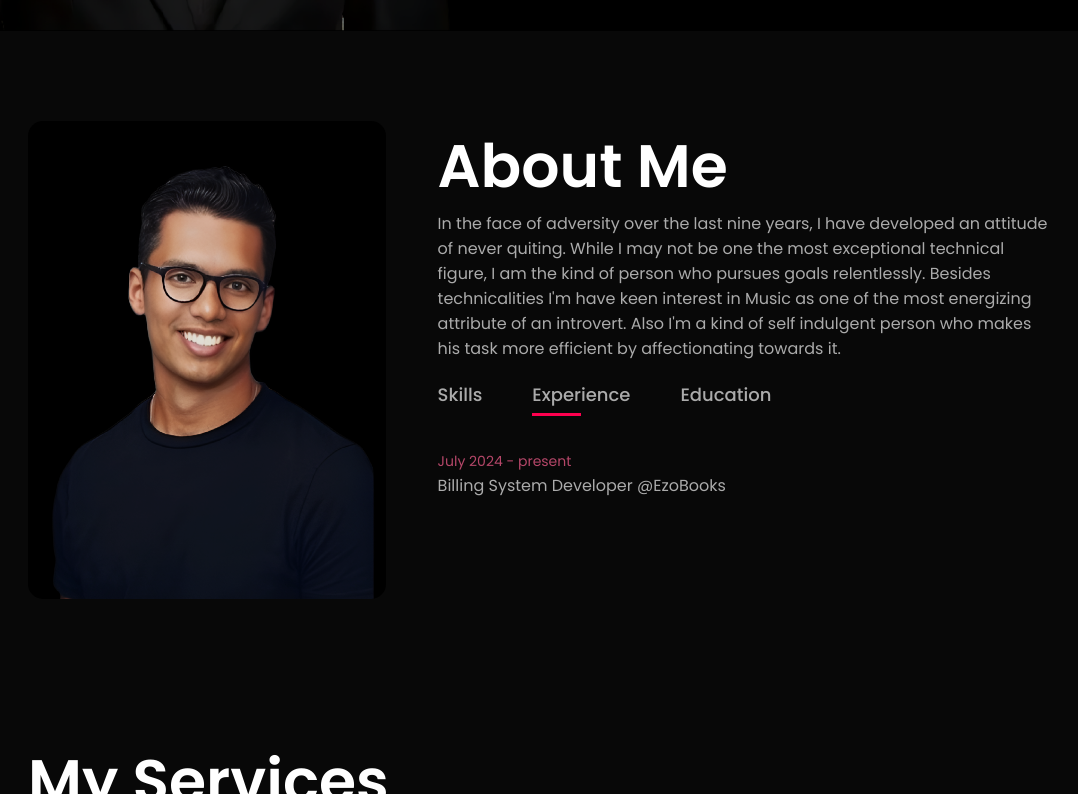
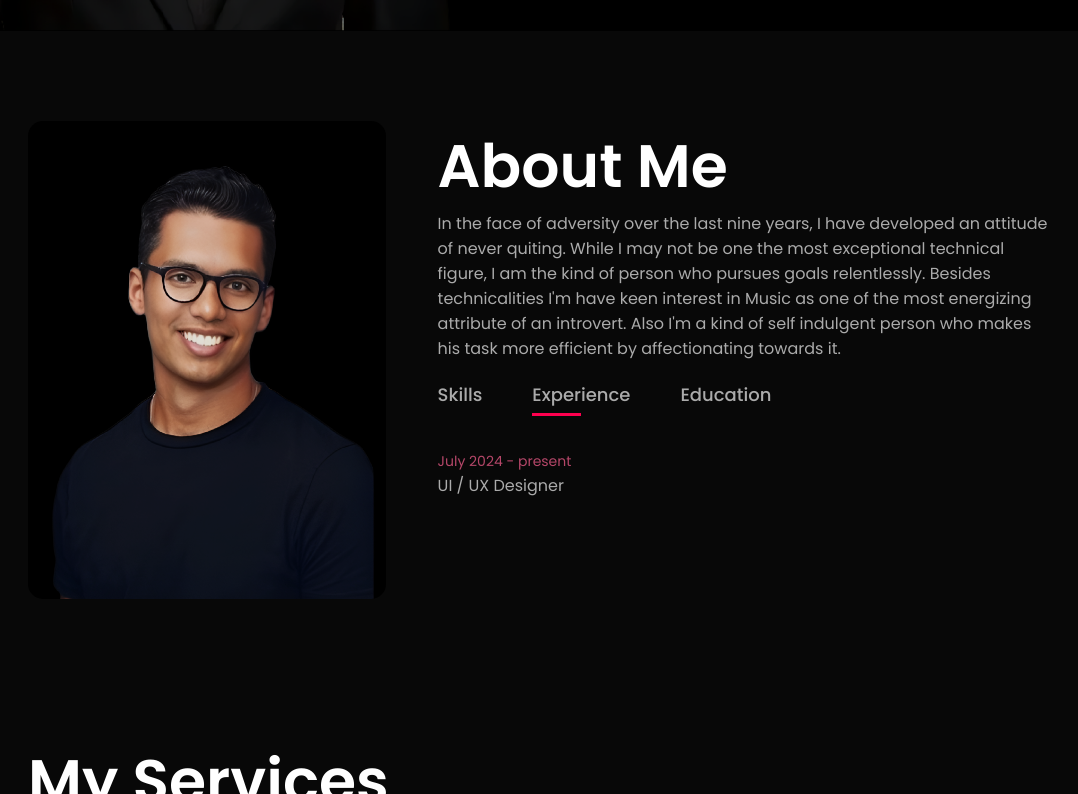
Before and after one commit to SamarthPachpile/Portfolio, a plain HTML site: page index.html in a window 1280 px wide. Both pictures are taken after a click on the element "Experience". Shown: the part 769-1563 px from the top of the page, without its empty margins (100-1178 px from the left). Drawn offline with Linux system fonts and the light colour scheme.

Commit message:
Update index.html

```diff
--- a/index.html
+++ b/index.html
@@ -5,7 +5,7 @@
     <meta charset="UTF-8">
     <meta http-equiv="x-UA-Compatible" content="IE=edge">
     <meta name="viewport" content="width=device-width, initial-scale=1.0">
-    <title> Portfolio Website : Samarth Pachpile </title>
+    <title> Hey There.....!!!!! </title>
     <link rel="stylesheet" href="style.css">
     <script src="https://kit.fontawesome.com/7032ad07b6.js" crossorigin="anonymous"></script>
 </head>
@@ -62,7 +62,7 @@
                         </div>
                         <div class="tab-contents"id="experience">
                             <ul>
-                                <li><span>July 2024 - present</span><br>Billing System Developer @EzoBooks</li>
+                                <li><span>July 2024 - present</span><br>UI / UX Designer </li>
 
                             </ul>
                         </div>
```
